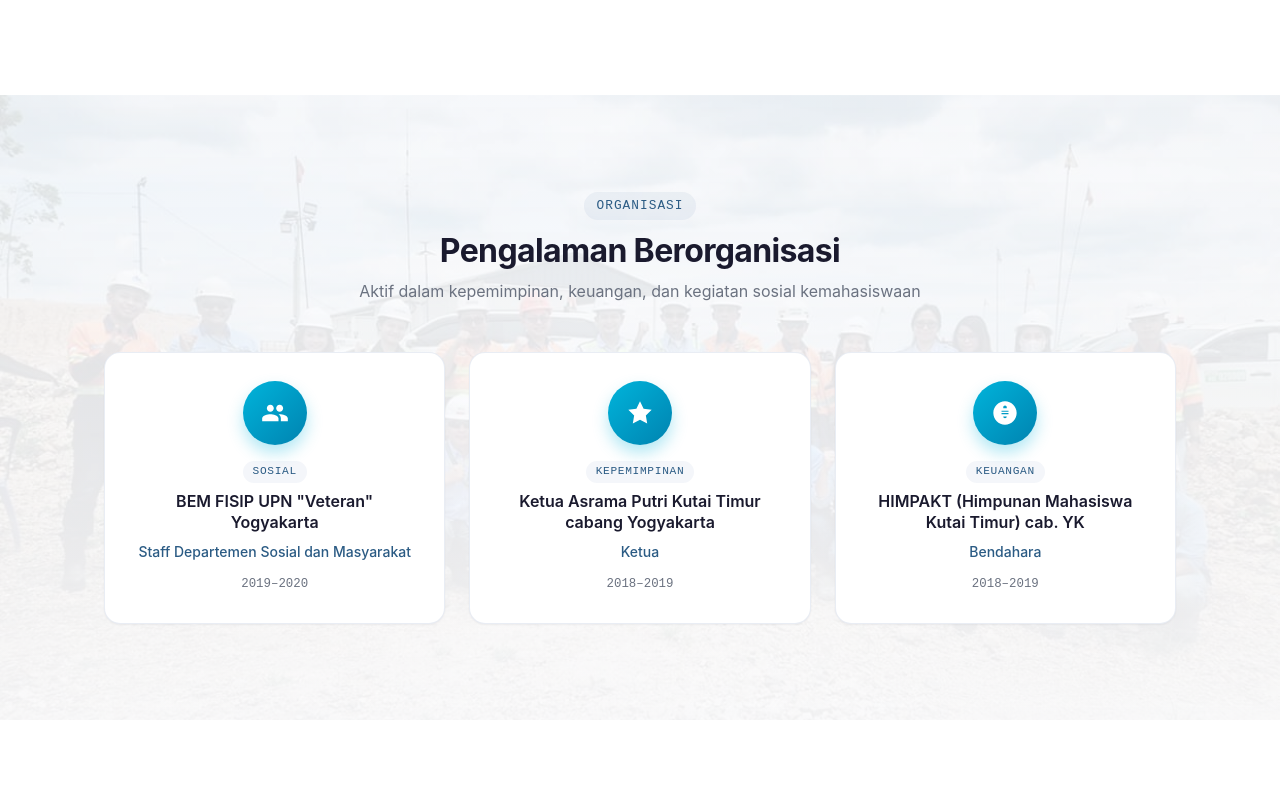
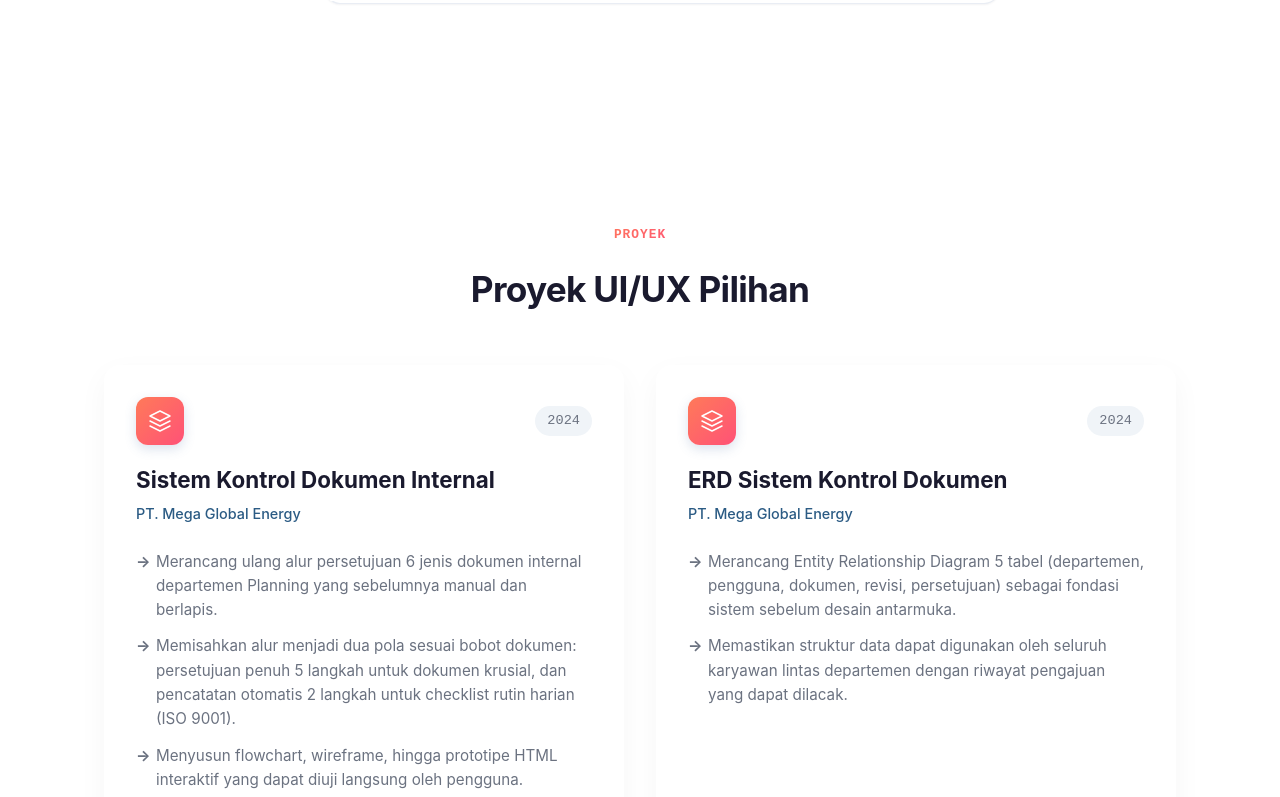
Before and after one commit to riodarma007-afk/cv_melisa, a Vue app: page / in a window 1280 px wide. Shown: the part 2000-2797 px from the top of the page. Built offline with nearby package versions, Linux system fonts and the light colour scheme.

Commit message:
Add UI/UX data and Projects Section

```diff
--- a/src/App.vue
+++ b/src/App.vue
@@ -6,6 +6,7 @@ import FooterSection from './components/layout/FooterSection.vue'
 import HeroSection from './components/sections/HeroSection.vue'
 import AboutSection from './components/sections/AboutSection.vue'
 import ExperienceTimeline from './components/sections/ExperienceTimeline.vue'
+import ProjectsSection from './components/sections/ProjectsSection.vue'
 import OrganizationSection from './components/sections/OrganizationSection.vue'
 import EducationSection from './components/sections/EducationSection.vue'
 import SkillsSection from './components/sections/SkillsSection.vue'
@@ -46,6 +47,7 @@ onUnmounted(() => {
       <HeroSection />
       <AboutSection />
       <ExperienceTimeline />
+      <ProjectsSection />
       <OrganizationSection />
       <EducationSection />
       <SkillsSection />
--- /dev/null
+++ b/src/components/sections/ProjectsSection.vue
@@ -0,0 +1,229 @@
+<script setup lang="ts">
+import { ref, onMounted } from 'vue'
+import { projects } from '../../data/cv-data'
+import { useReducedMotion } from '../../composables/useReducedMotion'
+
+const { prefersReducedMotion } = useReducedMotion()
+const sectionRef = ref<HTMLElement | null>(null)
+const isVisible = ref(false)
+
+onMounted(() => {
+  if (!sectionRef.value) return
+
+  const observer = new IntersectionObserver(
+    ([entry]) => {
+      if (entry.isIntersecting) {
+        isVisible.value = true
+        observer.disconnect()
+      }
+    },
+    { threshold: 0.15 }
+  )
+
+  observer.observe(sectionRef.value)
+})
+</script>
+
+<template>
+  <section id="proyek" class="projects section-paper" ref="sectionRef">
+    <div class="container-cv">
+      <div :class="['projects__header', { 'projects__header--visible': isVisible || prefersReducedMotion }]">
+        <span class="projects__label">Proyek</span>
+        <h2 class="projects__title">Proyek UI/UX Pilihan</h2>
+      </div>
+
+      <div class="projects__grid">
+        <div
+          v-for="(project, index) in projects"
+          :key="project.id"
+          :class="['project__card', { 'project__card--visible': isVisible || prefersReducedMotion }]"
+          :style="{ transitionDelay: prefersReducedMotion ? '0ms' : `${index * 150 + 200}ms` }"
+        >
+          <div class="project__card-top">
+            <div class="project__card-icon">
+              <!-- UI/UX Icon -->
+              <svg width="24" height="24" viewBox="0 0 24 24" fill="none" stroke="currentColor" stroke-width="1.5" stroke-linecap="round" stroke-linejoin="round">
+                <path d="M12 2L2 7l10 5 10-5-10-5zM2 17l10 5 10-5M2 12l10 5 10-5"/>
+              </svg>
+            </div>
+            <span class="project__card-year">{{ project.year }}</span>
+          </div>
+
+          <h3 class="project__card-title">{{ project.title }}</h3>
+          <p class="project__card-company">{{ project.company }}</p>
+
+          <ul class="project__card-desc">
+            <li v-for="(desc, dIndex) in project.description" :key="dIndex">
+              {{ desc }}
+            </li>
+          </ul>
+        </div>
+      </div>
+    </div>
+  </section>
+</template>
+
+<style scoped>
+.projects {
+  padding: var(--section-gap) 0;
+}
+
+.projects__header {
+  text-align: center;
+  margin-bottom: 48px;
+  opacity: 0;
+  transform: translateY(16px);
+  transition: all 0.6s cubic-bezier(0.34, 1.56, 0.64, 1);
+}
+
+.projects__header--visible {
+  opacity: 1;
+  transform: translateY(0);
+}
+
+.projects__label {
+  display: inline-block;
+  font-family: var(--font-mono);
+  font-size: 0.8rem;
+  color: var(--color-primary);
+  text-transform: uppercase;
+  letter-spacing: 0.08em;
+  margin-bottom: 12px;
+  padding: 4px 12px;
+  background: var(--gradient-primary);
+  -webkit-background-clip: text;
+  -webkit-text-fill-color: transparent;
+  background-clip: text;
+  font-weight: 600;
+}
+
+.projects__title {
+  font-family: var(--font-display);
+  font-weight: 700;
+  font-size: 2.2rem;
+  color: var(--color-ink);
+  letter-spacing: -0.02em;
+}
+
+.projects__grid {
+  display: grid;
+  grid-template-columns: repeat(auto-fit, minmax(340px, 1fr));
+  gap: 32px;
+}
+
+.project__card {
+  background: white;
+  border-radius: var(--radius-lg);
+  padding: 32px;
+  box-shadow: 0 10px 30px rgba(0, 0, 0, 0.04), 0 1px 3px rgba(0, 0, 0, 0.02);
+  transition: all 0.4s cubic-bezier(0.34, 1.56, 0.64, 1);
+  position: relative;
+  opacity: 0;
+  transform: translateY(24px);
+  display: flex;
+  flex-direction: column;
+}
+
+.project__card::before {
+  content: '';
+  position: absolute;
+  inset: 0;
+  border-radius: var(--radius-lg);
+  padding: 2px;
+  background: var(--gradient-secondary);
+  -webkit-mask: linear-gradient(#fff 0 0) content-box, linear-gradient(#fff 0 0);
+  -webkit-mask-composite: xor;
+  mask-composite: exclude;
+  opacity: 0;
+  transition: opacity 0.4s ease;
+}
+
+.project__card:hover {
+  transform: translateY(-8px);
+  box-shadow: 0 20px 40px rgba(74, 111, 165, 0.1), 0 1px 3px rgba(0, 0, 0, 0.02);
+}
+
+.project__card:hover::before {
+  opacity: 1;
+}
+
+.project__card--visible {
+  opacity: 1;
+  transform: translateY(0);
+}
+
+.project__card-top {
+  display: flex;
+  justify-content: space-between;
+  align-items: center;
+  margin-bottom: 20px;
+}
+
+.project__card-icon {
+  width: 48px;
+  height: 48px;
+  background: var(--gradient-primary);
+  border-radius: 12px;
+  display: flex;
+  align-items: center;
+  justify-content: center;
+  color: white;
+  box-shadow: 0 4px 12px rgba(74, 111, 165, 0.2);
+}
+
+.project__card-year {
+  font-family: var(--font-mono);
+  font-size: 0.85rem;
+  color: var(--color-slate);
+  background: var(--color-mist);
+  padding: 4px 12px;
+  border-radius: var(--radius-pill);
+}
+
+.project__card-title {
+  font-family: var(--font-display);
+  font-size: 1.4rem;
+  font-weight: 700;
+  color: var(--color-ink);
+  margin-bottom: 8px;
+  line-height: 1.3;
+}
+
+.project__card-company {
+  font-size: 0.9rem;
+  color: var(--color-denim);
+  font-weight: 500;
+  margin-bottom: 24px;
+}
+
+.project__card-desc {
+  list-style: none;
+  padding: 0;
+  margin: 0;
+  display: flex;
+  flex-direction: column;
+  gap: 12px;
+}
+
+.project__card-desc li {
+  position: relative;
+  padding-left: 20px;
+  font-size: 0.95rem;
+  color: var(--color-slate);
+  line-height: 1.6;
+}
+
+.project__card-desc li::before {
+  content: '→';
+  position: absolute;
+  left: 0;
+  color: var(--color-primary);
+  font-weight: 700;
+}
+
+@media (max-width: 768px) {
+  .projects__grid {
+    grid-template-columns: 1fr;
+  }
+}
+</style>
--- a/src/data/cv-data.ts
+++ b/src/data/cv-data.ts
@@ -55,12 +55,13 @@ export interface StatItem {
   label: string
 }
 
+
 // --- Personal Info ---
 export const personalInfo: PersonalInfo = {
   name: 'Melisa Isolina Songli',
-  role: 'Administrasi Bisnis — Admin Planning & Office Operations',
-  tagline: 'Lulusan Administrasi Bisnis UPN "Veteran" Yogyakarta (2022), saat ini aktif sebagai Admin Planning di PT Mega Global Energy sejak Mei 2023.',
-  about: 'Saya adalah profesional administrasi bisnis dengan pengalaman di sektor energi dan pertambangan. Terbiasa mengelola sistem operasional, menyusun laporan, serta menangani perencanaan administrasi secara terstruktur dan teliti. Saya percaya bahwa kerapihan dalam administrasi adalah fondasi operasional yang efisien.',
+  role: 'Admin Planning & UI/UX Designer',
+  tagline: 'Profesional Administrasi Bisnis (UPN "Veteran" Yogyakarta 2022) yang bertransisi ke ranah perancangan sistem digital. Saat ini aktif sebagai Admin Planning di PT Mega Global Energy sejak Mei 2023.',
+  about: 'Saya adalah profesional administrasi bisnis dengan pengalaman di sektor energi dan pertambangan. Terbiasa menghadapi proses administrasi lapangan yang berlapis dan berbasis dokumen, lalu merancangnya ulang menjadi alur kerja dan antarmuka digital yang lebih sederhana — mulai dari pemetaan proses, perancangan struktur data (ERD), wireframe, hingga prototipe interaktif yang siap diuji pengguna.',
   phone: '0853-4542-0296',
   email: 'melsisolina@gmail.com',
   address: 'Gg. Family No 28',
@@ -91,7 +92,7 @@ export const experiences: Experience[] = [
       'Input & update data fuel voucher, Daily/Weekly Fuel Report',
       'Input timesheet unit site sampai Berita Acara (Invoice)',
       'Susun pengajuan WR, PR, Mine Permit (Simper), dan Komisioning Unit',
-      'Monitoring MCU tahunan & perencanaan cuti periodik departemen',
+      'Berperan dalam inisiatif perbaikan proses administrasi department melalui perancangan sistem dan alur kerja digital',
       'Bangun dashboard inspeksi K3 (SAP) dari Excel ke Power BI',
       'Monitoring absensi via AppSheet',
     ],
@@ -171,14 +172,52 @@ export const educations: Education[] = [
 export const skills: SkillGroup[] = [
   {
     category: 'soft',
-    label: 'Soft Skills',
-    items: ['Team Work', 'Detail Oriented', 'Good Communication Skills'],
+    label: 'Desain & Riset UX',
+    items: ['Wireframing', 'Prototyping', 'Process Mapping', 'Information Architecture', 'Prinsip Document Control ISO 9001'],
   },
   {
     category: 'tools',
     label: 'Tools & Software',
-    items: ['Microsoft Word', 'Microsoft Excel', 'Microsoft PowerPoint', 'Canva', 'Power BI'],
+    items: ['Figma', 'HTML/CSS Prototyping', 'Power BI', 'Canva', 'Microsoft Office'],
   },
+  {
+    category: 'soft',
+    label: 'Soft Skills',
+    items: ['Team Work', 'Detail Oriented', 'Good Communication Skills'],
+  }
+]
+
+// --- Proyek UI/UX ---
+export interface Project {
+  id: string
+  title: string
+  company: string
+  year: string
+  description: string[]
+}
+
+export const projects: Project[] = [
+  {
+    id: 'doc-control',
+    title: 'Sistem Kontrol Dokumen Internal',
+    company: 'PT. Mega Global Energy',
+    year: '2024',
+    description: [
+      'Merancang ulang alur persetujuan 6 jenis dokumen internal departemen Planning yang sebelumnya manual dan berlapis.',
+      'Memisahkan alur menjadi dua pola sesuai bobot dokumen: persetujuan penuh 5 langkah untuk dokumen krusial, dan pencatatan otomatis 2 langkah untuk checklist rutin harian (ISO 9001).',
+      'Menyusun flowchart, wireframe, hingga prototipe HTML interaktif yang dapat diuji langsung oleh pengguna.'
+    ]
+  },
+  {
+    id: 'erd-design',
+    title: 'ERD Sistem Kontrol Dokumen',
+    company: 'PT. Mega Global Energy',
+    year: '2024',
+    description: [
+      'Merancang Entity Relationship Diagram 5 tabel (departemen, pengguna, dokumen, revisi, persetujuan) sebagai fondasi sistem sebelum desain antarmuka.',
+      'Memastikan struktur data dapat digunakan oleh seluruh karyawan lintas departemen dengan riwayat pengajuan yang dapat dilacak.'
+    ]
+  }
 ]
 
 // --- Navigation Items ---
@@ -186,6 +225,7 @@ export const navItems = [
   { id: 'beranda', label: 'Beranda' },
   { id: 'tentang', label: 'Tentang' },
   { id: 'pengalaman', label: 'Pengalaman' },
+  { id: 'proyek', label: 'Proyek' },
   { id: 'organisasi', label: 'Organisasi' },
   { id: 'pendidikan', label: 'Pendidikan' },
   { id: 'keahlian', label: 'Keahlian' },
```
Also changed, not shown: 1 other file (tests, documents, lock files or other folders).
